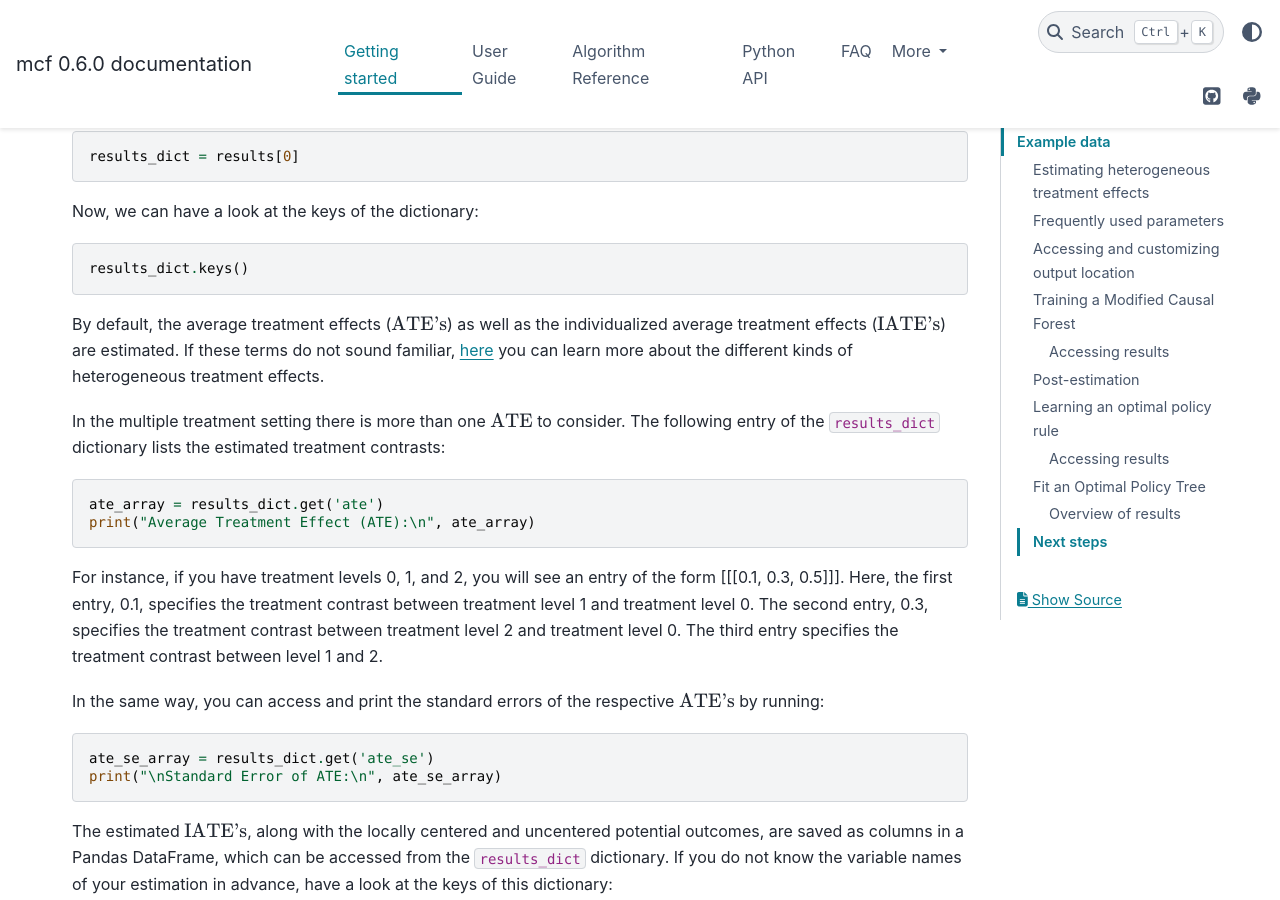
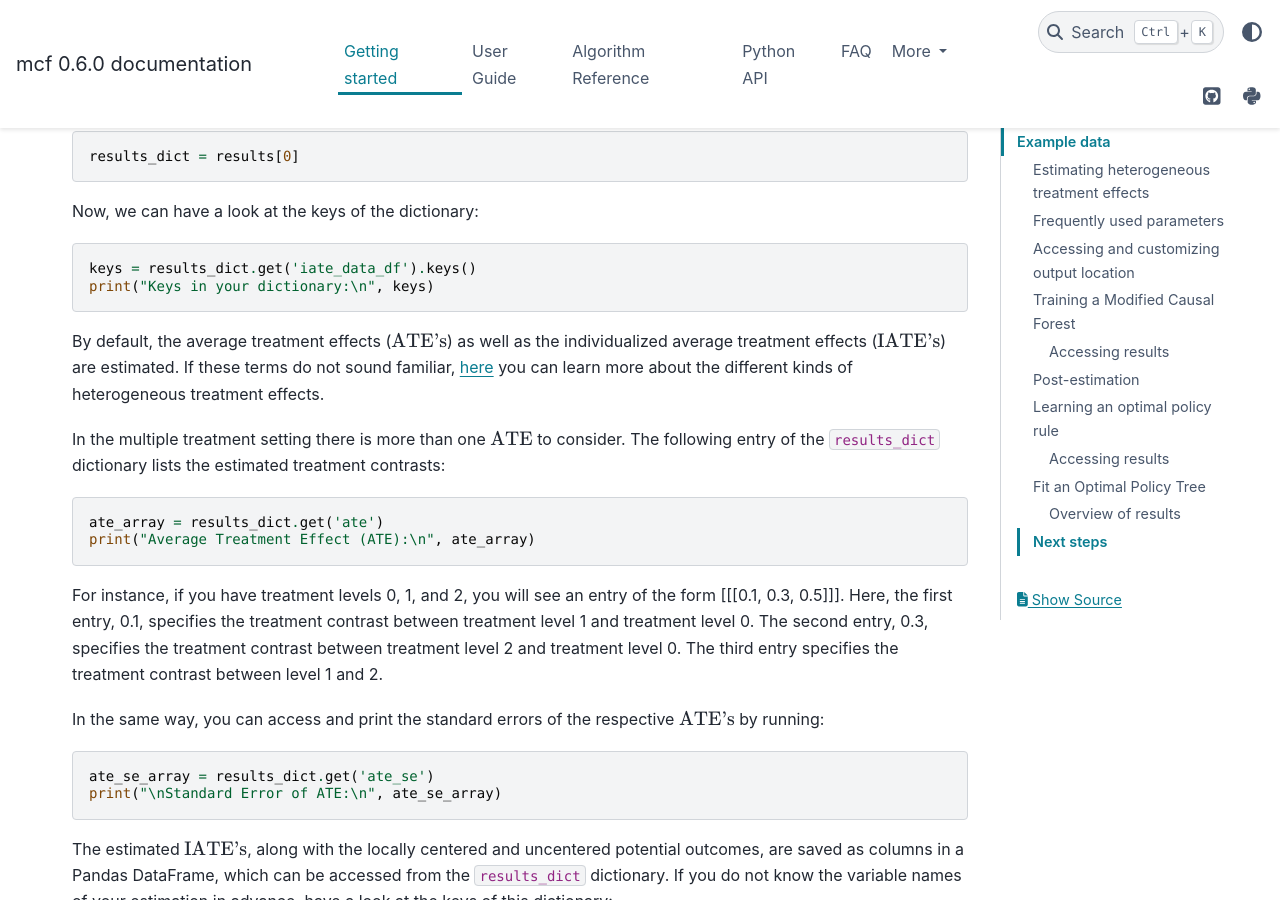
Before and after one commit to MCFpy/mcf, a Sphinx documentation site: the page built from docs/source/getting_started.rst, in a window 1280 px wide and 900 px high, scrolled down 3093 px. Built offline with Sphinx 7.4.7 and the PyData theme 0.15.4, drawn with Linux system fonts in a browser that asks for light colours.

Commit message:
Update getting_started.rst print( keys )

```diff
--- a/docs/source/getting_started.rst
+++ b/docs/source/getting_started.rst
@@ -162,7 +162,8 @@ Now, we can have a look at the keys of the dictionary:
 
 .. code-block:: python
 
-    results_dict.keys()
+    keys = results_dict.get('iate_data_df').keys()
+    print("Keys in your dictionary:\n", keys)
 
 By default, the average treatment effects (:math:`\textrm{ATE's}`) as well as the individualized average treatment effects (:math:`\textrm{IATE's}`) are estimated. If these terms do not sound familiar, :doc:`here <user_guide/estimation>` you can learn more about the different kinds of heterogeneous treatment effects.
 
```
